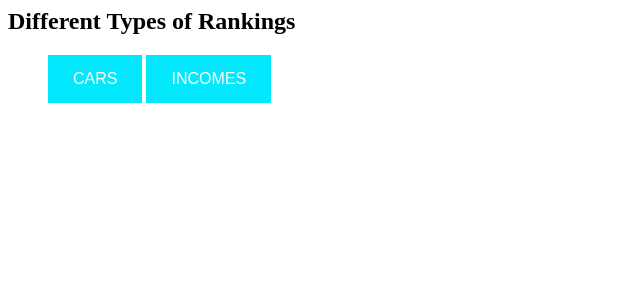
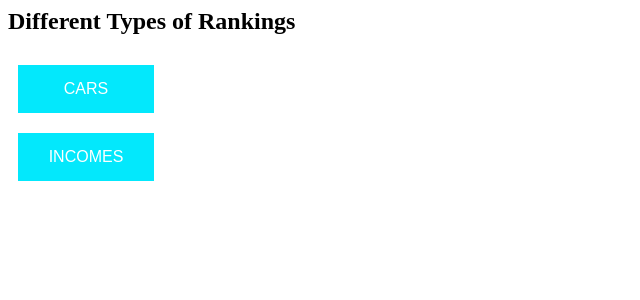
Before and after one commit to yonadaaa/hive_declarator, a Django app: page /rankings/ in a window 1280 px wide. Shown: the top 300 px of the page, without its empty margins (0-640 px from the left). Run offline with Django 3.2, Linux system fonts and the light colour scheme.

Commit message:
Place buttons one underneath the other

```diff
--- a/polls/templates/polls/index.html
+++ b/polls/templates/polls/index.html
@@ -10,6 +10,8 @@
     text-align: center;
     font-size: 16px;
     cursor: pointer;
+    margin: 10px;
+    width: 100%;
     }
 
     .button:hover {
@@ -21,17 +23,21 @@
     text-decoration: none;
     text-transform: uppercase;
     }
+
+    .button_group {
+    width: 136px;
+    }
     </style>
     </head>
     <body>
 
     <h2>Different Types of Rankings</h2>
 
-    <ul>
+    <div class="button_group">
     {% for ranking in types_of_ranking %}
         <button class="button"><a href="/rankings/{{ ranking }}/">{{ ranking }}</a></button>
     {% endfor %}
-    </ul>
+    </div>
 
     </body>
     </html>
```
